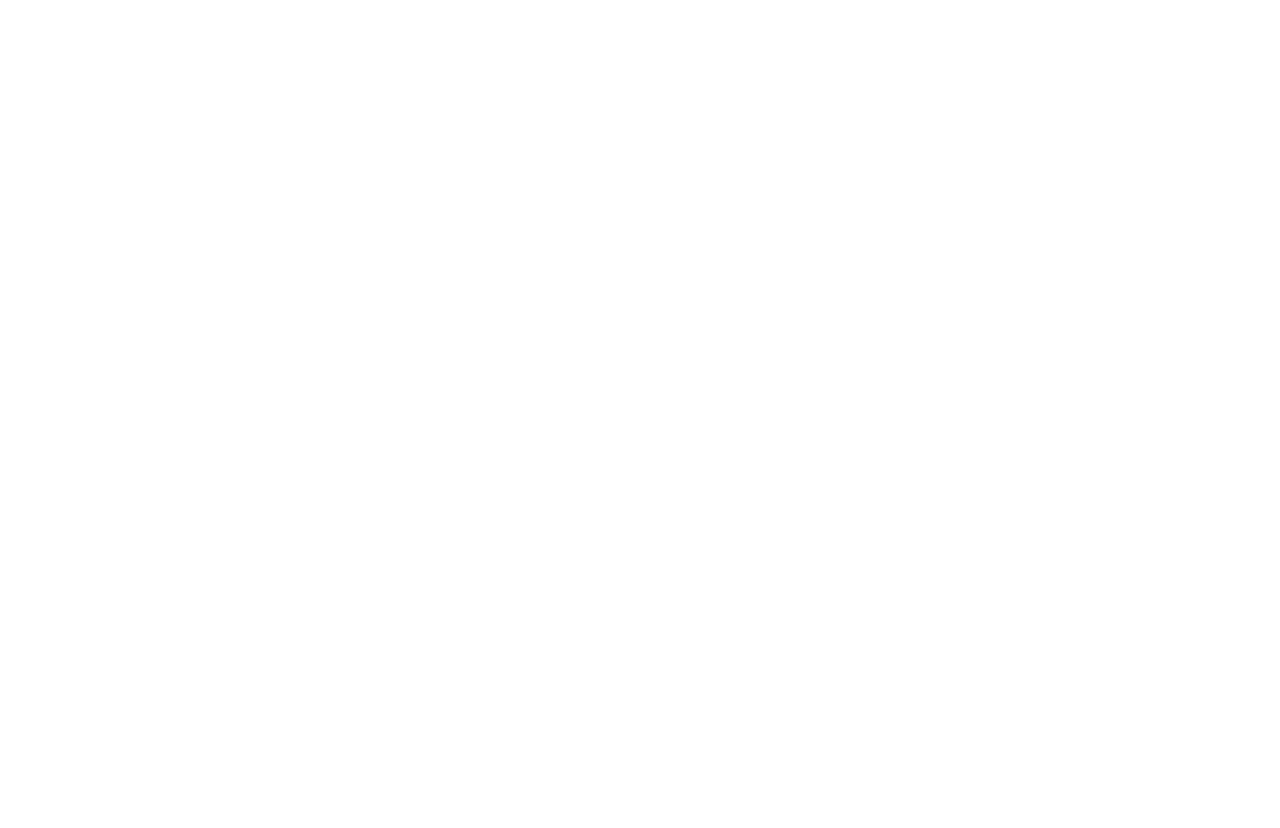
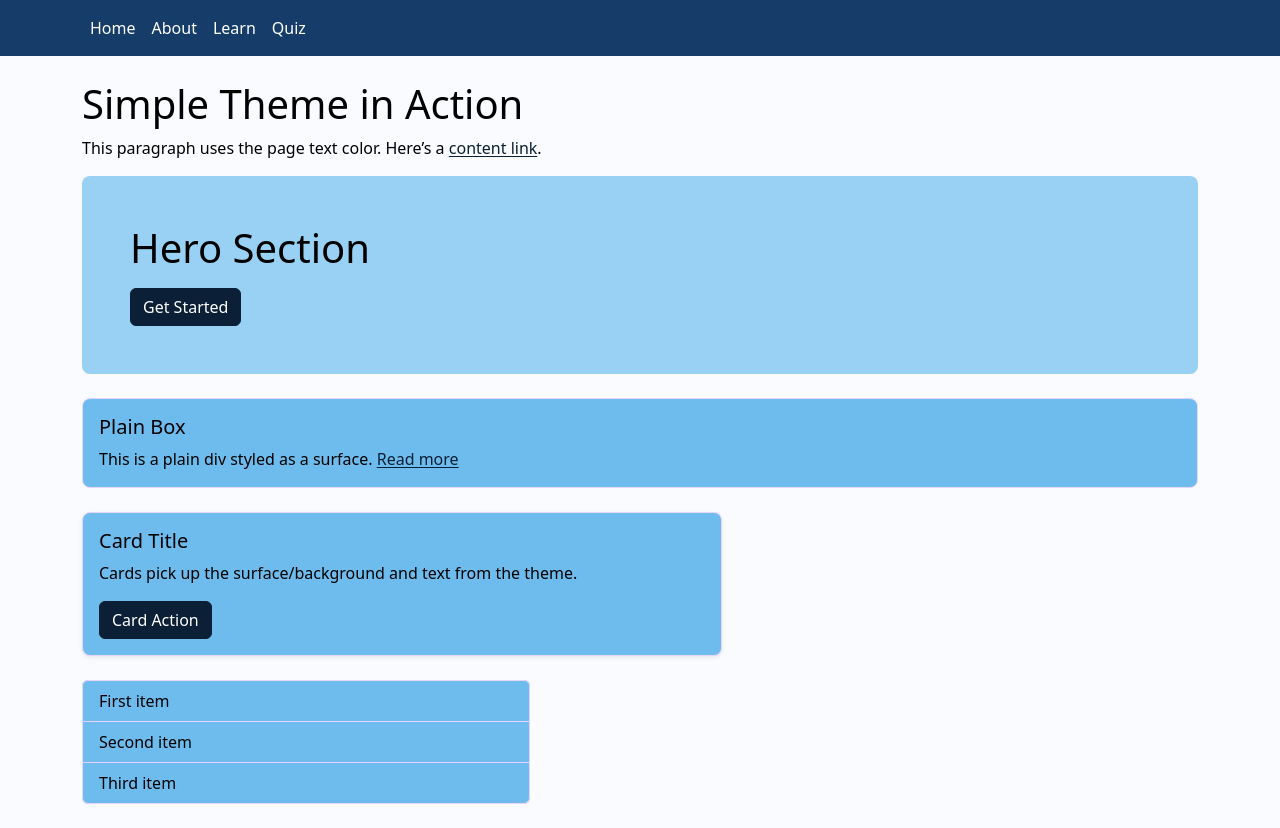
Before and after one commit to barronmael/trig_website, a plain HTML site: page about.html in a window 1280 px wide. Before the commit the page ends 800 px from the top, so only its background shows below. Drawn offline with nearby package versions, Linux system fonts and the light colour scheme.

Commit message:
Just restarted everything

```diff
--- a/about.html
+++ b/about.html
@@ -0,0 +1,69 @@
+<!doctype html>
+<html lang="en">
+
+<head>
+    <meta charset="utf-8">
+    <meta name="viewport" content="width=device-width, initial-scale=1">
+    <title>About</title>
+
+    <link href="https://cdn.jsdelivr.net/npm/bootstrap@5.3.3/dist/css/bootstrap.min.css" rel="stylesheet">
+    <script src="https://code.jquery.com/jquery-3.7.1.min.js"></script>
+
+    <link href="style.css" rel="stylesheet">
+</head>
+
+<!-- Toggle light-page ↔ dark-page -->
+
+<body class="light-page">
+
+    <!-- Navbar gets added here -->
+    <div id="nav-placeholder"></div>
+
+    <!-- Main content -->
+    <main class="container py-4">
+        <h1 class="mb-2">Simple Theme in Action</h1>
+        <p class="mb-3">
+            This paragraph uses the page text color. Here’s a <a href="#">content link</a>.
+        </p>
+
+        <!-- Hero -->
+        <section class="p-5 mb-4 bg-body-tertiary rounded-3">
+            <h2 class="display-6 mb-3">Hero Section</h2>
+            <a class="btn btn-primary" href="#">Get Started</a>
+        </section>
+
+        <!-- Box -->
+        <div class="box mb-4">
+            <h3 class="h5">Plain Box</h3>
+            <p class="mb-0">This is a plain div styled as a surface. <a href="#">Read more</a></p>
+        </div>
+
+        <!-- Card -->
+        <div class="card shadow-sm mb-4" style="max-width: 40rem;">
+            <div class="card-body">
+                <h4 class="card-title h5">Card Title</h4>
+                <p class="card-text">Cards pick up the surface/background and text from the theme.</p>
+                <a class="btn btn-primary" href="#">Card Action</a>
+            </div>
+        </div>
+
+        <!-- List group -->
+        <ul class="list-group" style="max-width: 28rem;">
+            <li class="list-group-item">First item</li>
+            <li class="list-group-item">Second item</li>
+            <li class="list-group-item">Third item</li>
+        </ul>
+    </main>
+
+
+
+
+    <script>
+        // Load only the #site-nav element
+        $("#nav-placeholder").load("navbar.html #site-nav");
+    </script>
+    <script src="https://cdn.jsdelivr.net/npm/bootstrap@5.3.3/dist/js/bootstrap.bundle.min.js"></script>
+
+</body>
+
+</html>
--- a/navbar.html
+++ b/navbar.html
@@ -18,10 +18,11 @@
 
             <div id="nav" class="collapse navbar-collapse">
                 <div class="navbar-nav">
-                    <a class="nav-link active" aria-current="page" href="main.html">Home</a>
+                    <a class="nav-link active" aria-current="page" href="index.html">Home</a>
                     <a class="nav-link" href="about.html">About</a>
                     <a class="nav-link" href="learn.html">Learn</a>
                     <a class="nav-link" href="quiz.html">Quiz</a>
+
                 </div>
             </div>
         </div>
```
Also changed, not shown: index.html (added, +72 -0 lines), learn.html (+69 -0 lines), main.html (deleted, +0 -47 lines), quiz.html (+7 -0 lines).
